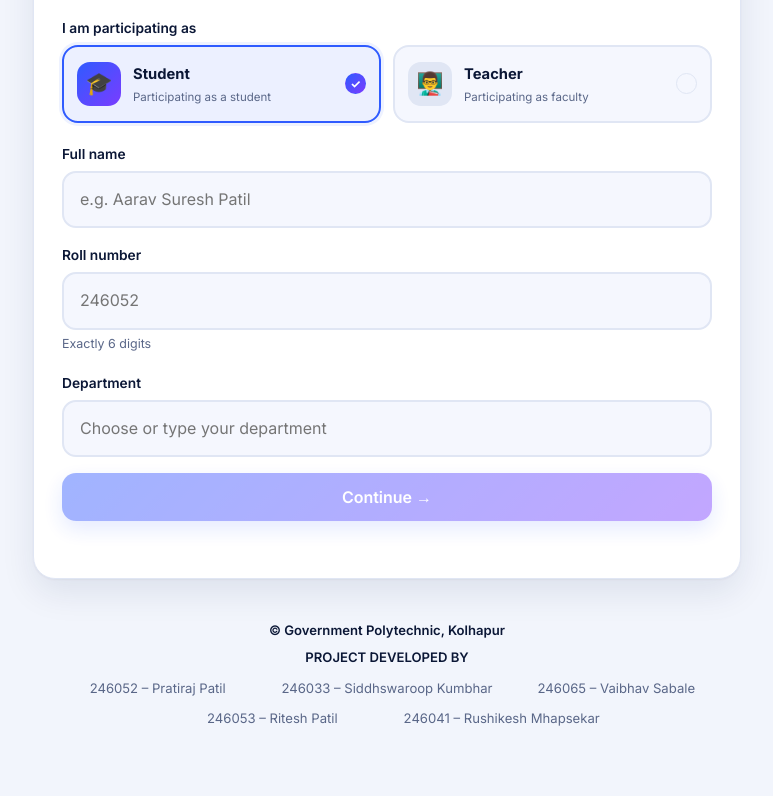
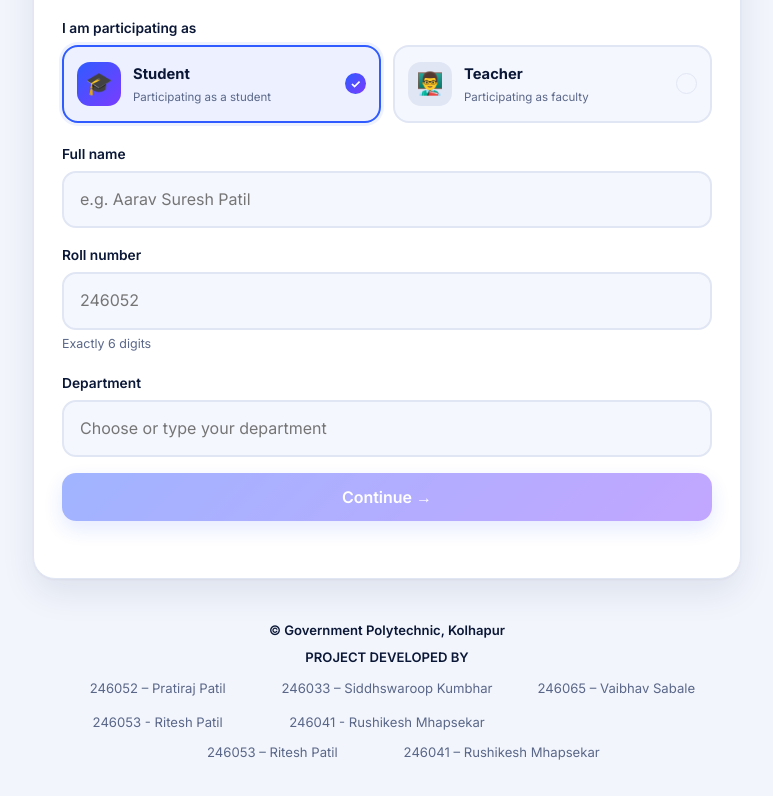
Before and after one commit to pratirajpatil0714-creator/cyber-security-awareness-quiz, a website: page public/quiz.html in a window 1280 px wide. Shown: the part 475-1271 px from the top of the page, without its empty margins (253-1026 px from the left). Drawn offline with Linux system fonts and the light colour scheme; no server answers.

Commit message:
Update quiz.html

```diff
--- a/public/quiz.html
+++ b/public/quiz.html
@@ -242,6 +242,8 @@
           <p>246052 – Pratiraj Patil</p>
           <p>246033 – Siddhswaroop Kumbhar</p>
           <p>246065 – Vaibhav Sabale</p>
+          <p>246053 - Ritesh Patil</p>
+          <p>246041 - Rushikesh Mhapsekar</p>
         </div>
 
         <div class="team-row team-row-two">
```
